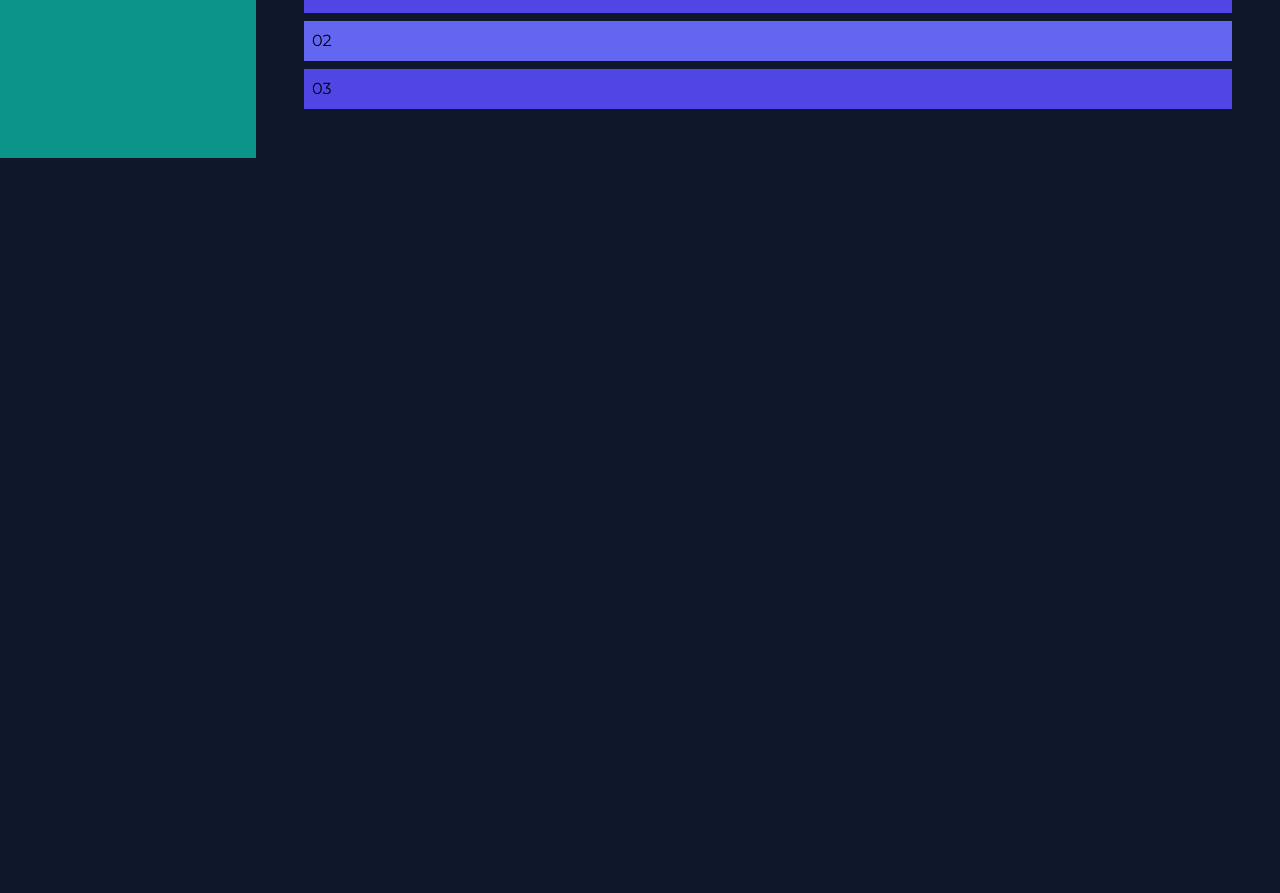
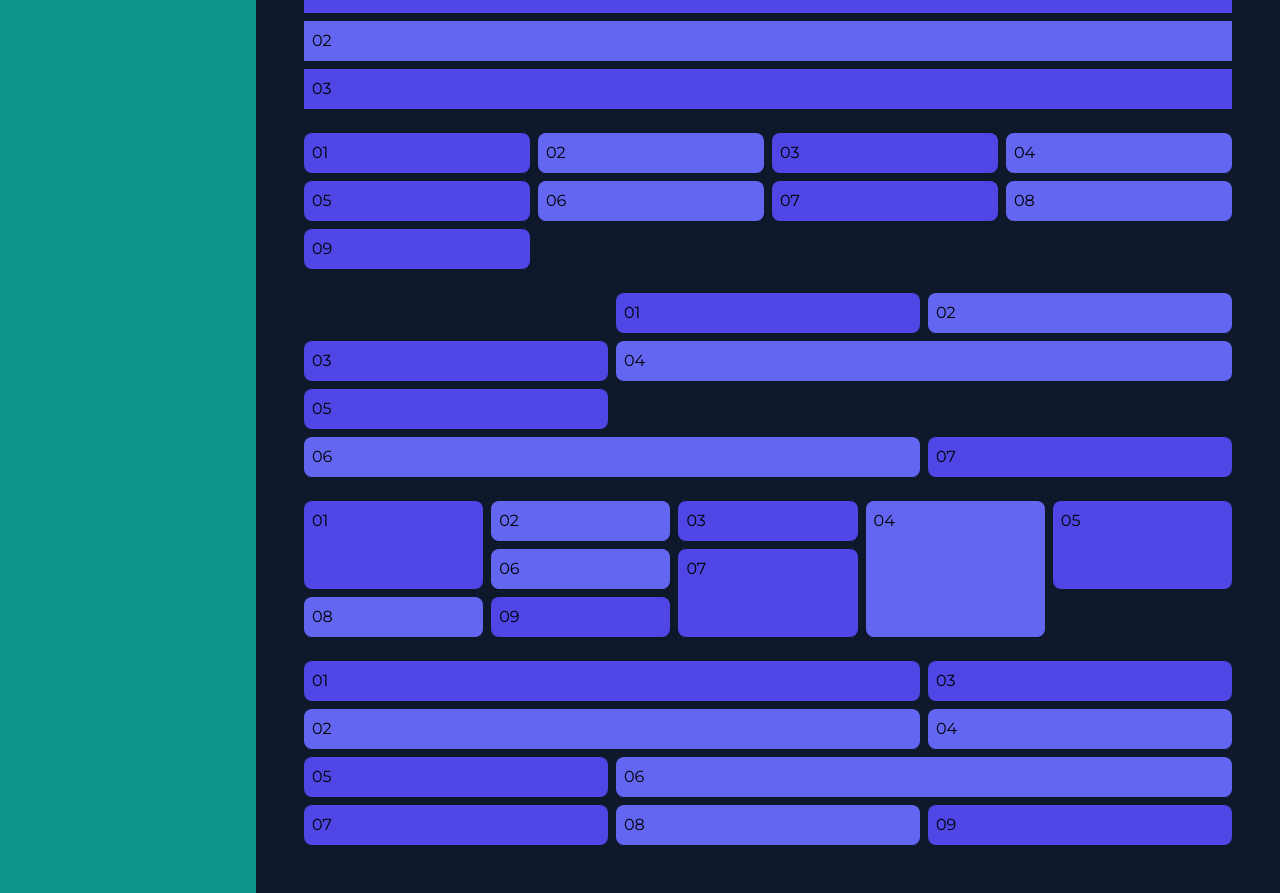
Before and after one commit to Wenying0808/website, a Next.js app: page / in a window 1280 px wide. Shown: the part 642-1535 px from the top of the page. Before the commit the page ends 800 px from the top, so only its background shows below. Built offline with nearby package versions, Linux system fonts and the light colour scheme.

Commit message:
explore grid styles

```diff
--- a/src/app/page.tsx
+++ b/src/app/page.tsx
@@ -48,8 +48,50 @@ export default function Home() {
             <div className="bg-indigo-500 p-1 ">02</div>
             <div className="bg-indigo-600 p-1 ">03</div>
           </div>
+          <div className="grid col-auto md:grid-cols-4 gap-1 mt-4">
+            <div className="bg-indigo-600 p-1 rounded-lg">01</div>
+            <div className="bg-indigo-500 p-1 rounded-lg">02</div>
+            <div className="bg-indigo-600 p-1 rounded-lg">03</div>
+            <div className="bg-indigo-500 p-1 rounded-lg">04</div>
+            <div className="bg-indigo-600 p-1 rounded-lg">05</div>
+            <div className="bg-indigo-500 p-1 rounded-lg">06</div>
+            <div className="bg-indigo-600 p-1 rounded-lg">07</div>
+            <div className="bg-indigo-500 p-1 rounded-lg">08</div>
+            <div className="bg-indigo-600 p-1 rounded-lg">09</div>
+          </div>
+          <div className="grid grid-cols-3 gap-1 mt-4">
+            <div className="bg-indigo-600 p-1 rounded-lg col-start-2">01</div>
+            <div className="bg-indigo-500 p-1 rounded-lg">02</div>
+            <div className="bg-indigo-600 p-1 rounded-lg">03</div>
+            <div className="bg-indigo-500 p-1 rounded-lg col-span-2">04</div>
+            <div className="bg-indigo-600 p-1 rounded-lg">05</div>
+            <div className="bg-indigo-500 p-1 rounded-lg col-start-1 col-end-3">06</div>
+            <div className="bg-indigo-600 p-1 rounded-lg">07</div>
+          </div>
+          <div className="grid grid-cols-5 gap-1 mt-4">
+            <div className="bg-indigo-600 p-1 rounded-lg row-span-2">01</div>
+            <div className="bg-indigo-500 p-1 rounded-lg">02</div>
+            <div className="bg-indigo-600 p-1 rounded-lg">03</div>
+            <div className="bg-indigo-500 p-1 rounded-lg row-span-3">04</div>
+            <div className="bg-indigo-600 p-1 rounded-lg row-span-2">05</div>
+            <div className="bg-indigo-500 p-1 rounded-lg">06</div>
+            <div className="bg-indigo-600 p-1 rounded-lg row-span-2">07</div>
+            <div className="bg-indigo-500 p-1 rounded-lg">08</div>
+            <div className="bg-indigo-600 p-1 rounded-lg">09</div>
+          </div>
+          <div className="grid grid-flow-row-dense grid-cols-3 grid-rows-3 gap-1 mt-4">
+            <div className="bg-indigo-600 p-1 rounded-lg col-span-2">01</div>
+            <div className="bg-indigo-500 p-1 rounded-lg col-span-2">02</div>
+            <div className="bg-indigo-600 p-1 rounded-lg">03</div>
+            <div className="bg-indigo-500 p-1 rounded-lg">04</div>
+            <div className="bg-indigo-600 p-1 rounded-lg">05</div>
+            <div className="bg-indigo-500 p-1 rounded-lg col-span-2">06</div>
+            <div className="bg-indigo-600 p-1 rounded-lg">07</div>
+            <div className="bg-indigo-500 p-1 rounded-lg">08</div>
+            <div className="bg-indigo-600 p-1 rounded-lg">09</div>
+          </div>
+        </div>
         </div>
       </div>
-    </div>
   );
 }
```
